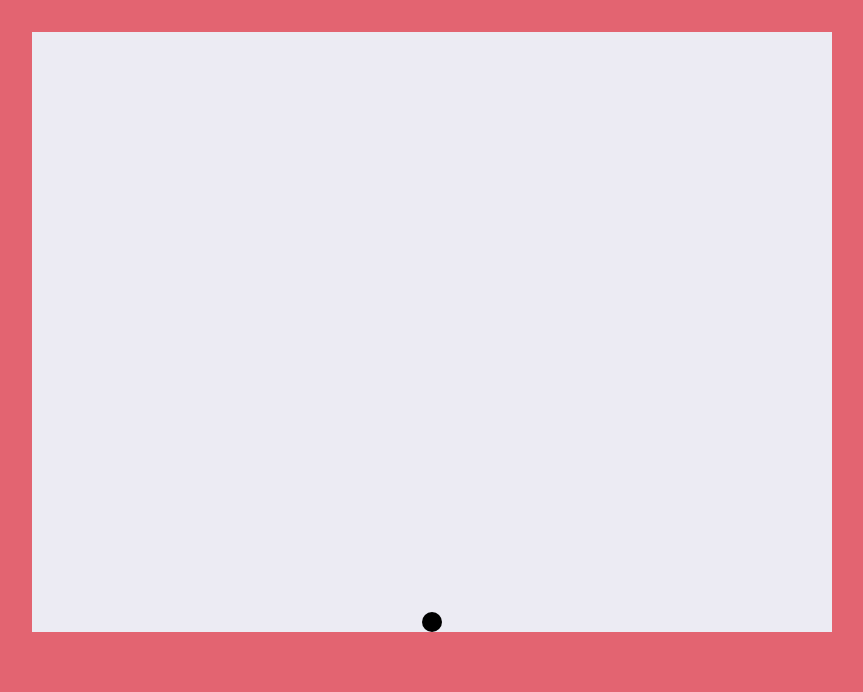
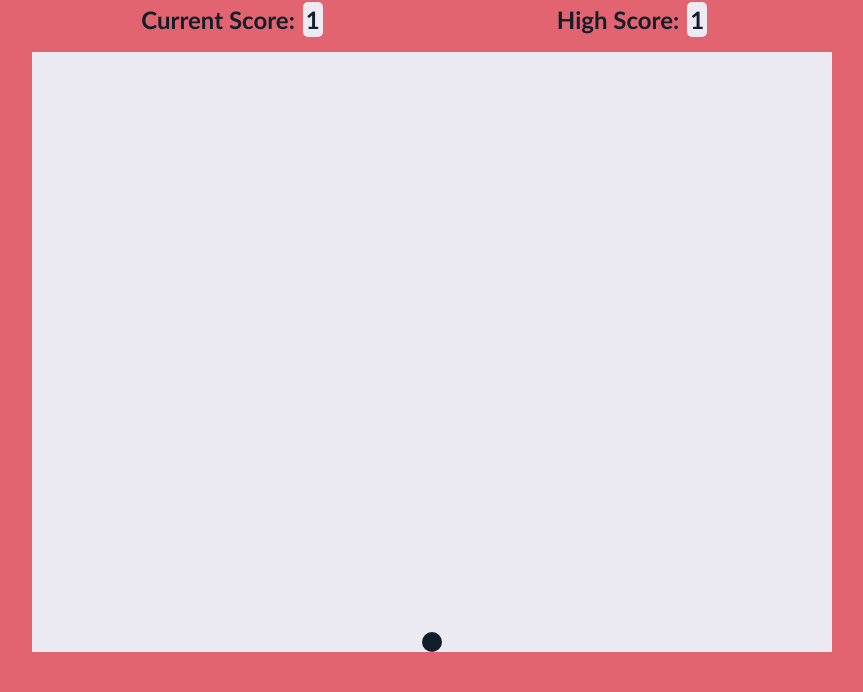
Before and after one commit to jacobcohn/brick-breaker-game, a website built with webpack: page dist/index.html in a window 1280 px wide. Shown: the part 108-800 px from the top of the page, without its empty margins (208-1071 px from the left). Built offline with nearby package versions, Linux system fonts and the light colour scheme.

Commit message:
added scores and organized logic

```diff
--- a/src/CreateBall.js
+++ b/src/CreateBall.js
@@ -2,7 +2,7 @@ import elements from './elements';
 
 const CreateBall = (givenAngle, givenStartingX) => {
   let radius = elements.ballRadius;
-  const speed = 8;
+  const speed = radius * 1.2;
   let angle = givenAngle;
   if (angle < elements.smallestAngle) angle = elements.smallestAngle;
   if (angle > elements.largestAngle) angle = elements.largestAngle;
@@ -22,7 +22,7 @@ const CreateBall = (givenAngle, givenStartingX) => {
   const draw = () => {
     elements.ctx.beginPath();
     elements.ctx.arc(x, y, radius, 0, Math.PI * 2, true);
-    elements.ctx.fillStroke = '#121F2B';
+    elements.ctx.fillStyle = '#121F2B';
     elements.ctx.fill();
   };
 
@@ -47,6 +47,7 @@ const CreateBall = (givenAngle, givenStartingX) => {
     }
     if (inFinish) {
       x += dx;
+
       if (Math.abs(endingX - x) < 1) {
         x = endingX;
         dx = 0;
@@ -64,7 +65,7 @@ const CreateBall = (givenAngle, givenStartingX) => {
       radius *= 0.975; // fixes hexagon bug
       y = elements.height - radius;
       dy = 0;
-      dx = (endingX - x) / 18;
+      dx = (endingX - x) / 15;
     }
 
     update();
--- a/src/elements.js
+++ b/src/elements.js
@@ -3,8 +3,8 @@ const elements = (() => {
   const ctx = canvas.getContext('2d');
   const width = 800;
   const height = width * 0.75;
-  const ballRadius = 10;
-  const smallestAngle = Math.PI / 12;
+  const ballRadius = width / 80;
+  const smallestAngle = Math.PI / 18;
   const largestAngle = Math.PI - smallestAngle;
 
   return { canvas, ctx, width, height, ballRadius, smallestAngle, largestAngle };
--- a/src/index.js
+++ b/src/index.js
@@ -2,17 +2,33 @@ import elements from './elements';
 import CreateBall from './CreateBall';
 import CreateLine from './CreateLine';
 
-const logic = (() => {
-  const createCanvasDimension = () => {
-    elements.canvas.width = elements.width;
-    elements.canvas.height = elements.height;
+const dom = (() => {
+  const displayScores = (currentScore) => {
+    const highScore = localStorage.getItem('highScore');
+    const currentScoreContent = document.getElementById('currentScoreContent');
+    const highScoreContent = document.getElementById('highScoreContent');
+
+    currentScoreContent.textContent = currentScore;
+    if (currentScore > highScore) {
+      highScoreContent.textContent = currentScore;
+      localStorage.setItem('highScore', currentScore);
+    } else if (currentScore <= highScore) {
+      highScoreContent.textContent = highScore;
+    }
   };
 
-  const mouse = {
-    x: undefined,
-    y: undefined,
+  const init = () => {
+    const highScore = localStorage.getItem('highScore');
+    if (highScore === null) {
+      localStorage.setItem('highScore', 0);
+    }
   };
 
+  return { init, displayScores };
+})();
+
+const logic = (() => {
+  // variables
   let gamePlaying = false;
   let score = 0;
   let frames = 0;
@@ -20,6 +36,16 @@ const logic = (() => {
   let startingX = elements.width / 2;
   let newStartingX;
   let isMouseInCanvas = false;
+  const mouse = {
+    x: undefined,
+    y: undefined,
+  };
+
+  // functions
+  const createCanvasDimension = () => {
+    elements.canvas.width = elements.width;
+    elements.canvas.height = elements.height;
+  };
 
   const updateMouseCoordinates = (event) => {
     const rect = elements.canvas.getBoundingClientRect();
@@ -33,25 +59,6 @@ const logic = (() => {
     const angle = Math.atan2(yCoordinateFromCenterOfBall, xCoordinateFromCenterOfBall);
     return angle;
   };
-
-  window.addEventListener('mousemove', (e) => {
-    isMouseInCanvas = e.target === elements.canvas;
-    if (!gamePlaying && e.target === elements.canvas) updateMouseCoordinates(e);
-  });
-
-  elements.canvas.addEventListener('click', (e) => {
-    if (gamePlaying) return;
-    updateMouseCoordinates(e);
-    for (let i = 0; i < score; i += 1) {
-      ballsArray.push(CreateBall(findAngle(), startingX));
-      // if (i < 1) {
-      //   ballsArray.push(CreateBall(Math.PI / 3, startingX));
-      // } else {
-      //   ballsArray.push(CreateBall(findAngle(), startingX));
-      // }
-    }
-    gamePlaying = true;
-  });
 
   const isRoundDone = () => {
     let roundDoneAsOfNow = true;
@@ -74,8 +81,33 @@ const logic = (() => {
       startingX = newStartingX;
     }
     newStartingX = undefined;
+
+    dom.displayScores(score);
   };
 
+  // event listeners
+  window.addEventListener('mousemove', (e) => {
+    isMouseInCanvas = e.target === elements.canvas;
+    if (!gamePlaying && e.target === elements.canvas) updateMouseCoordinates(e);
+  });
+
+  elements.canvas.addEventListener('click', (e) => {
+    if (!gamePlaying) {
+      updateMouseCoordinates(e);
+      for (let i = 0; i < score; i += 1) {
+        ballsArray.push(CreateBall(findAngle(), startingX));
+        // in order to have balls end at different x coordinates without bricks
+        // if (i < 1) {
+        //   ballsArray.push(CreateBall(Math.PI / 3, startingX));
+        // } else {
+        //   ballsArray.push(CreateBall(findAngle(), startingX));
+        // }
+      }
+      gamePlaying = true;
+    }
+  });
+
+  // animate
   const animate = () => {
     requestAnimationFrame(animate);
     elements.ctx.clearRect(0, 0, elements.width, elements.height);
@@ -89,7 +121,7 @@ const logic = (() => {
       }
     } else if (gamePlaying) {
       frames += 1;
-      for (let i = 0; i < Math.min(frames / 4, ballsArray.length); i += 1) {
+      for (let i = 0; i < Math.min(frames / 3, ballsArray.length); i += 1) {
         ballsArray[i].update();
 
         if (!ballsArray[i].getInGame()) {
@@ -104,13 +136,15 @@ const logic = (() => {
     }
   };
 
-  const initiate = () => {
+  // init
+  const init = () => {
     createCanvasDimension();
     startNewRound();
     animate();
   };
 
-  return { initiate };
+  return { init };
 })();
 
-logic.initiate();
+dom.init();
+logic.init();
```
Also changed, not shown: dist/bundle.js, dist/index.html, dist/style.css.
